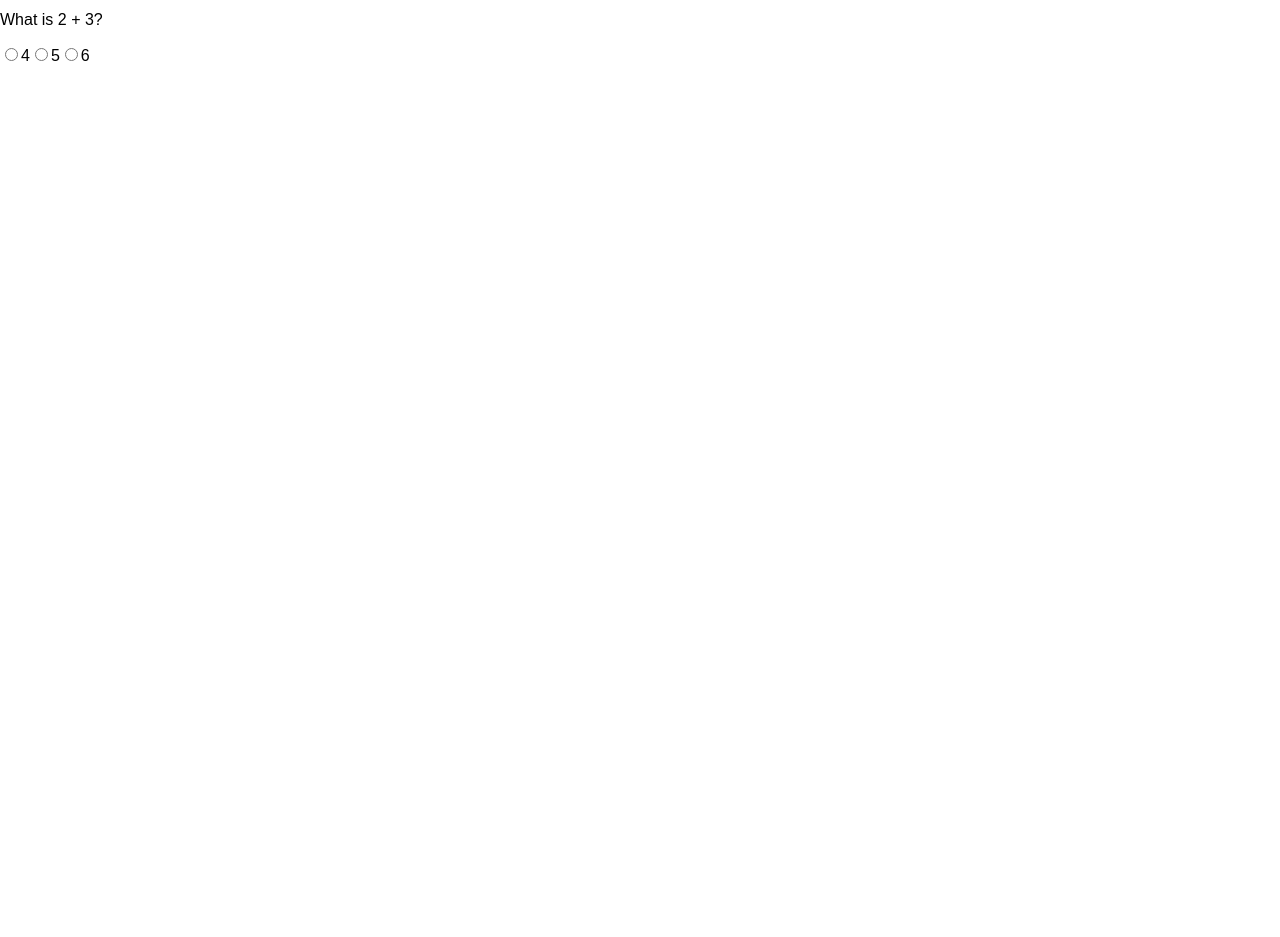
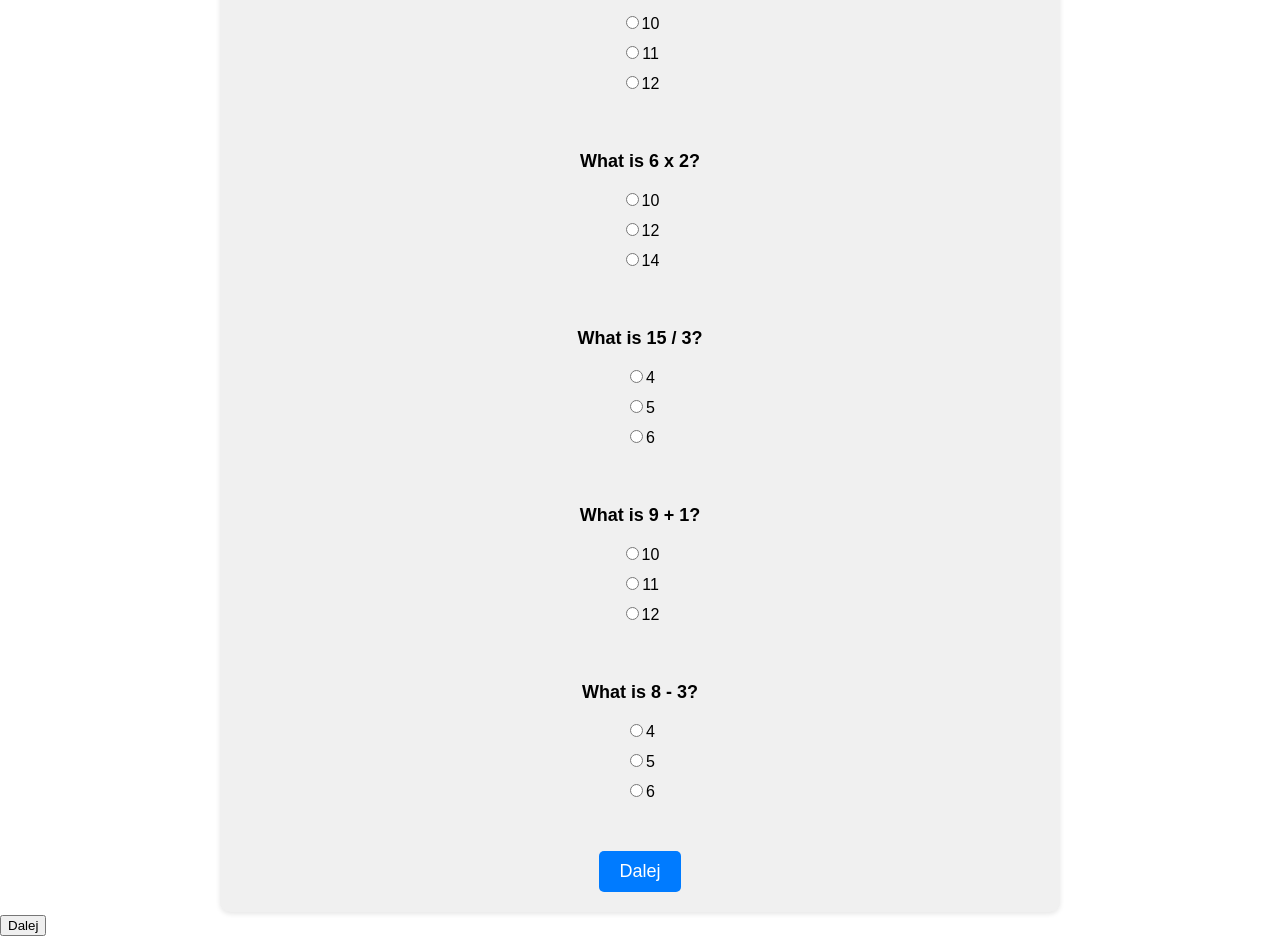
Before and after one commit to Leanid554/SunSet, a React (Create React App) app: page /test/54 in a window 1280 px wide. Shown: the part 400-1337 px from the top of the page. Before the commit the page ends 800 px from the top, so only its background shows below. Built offline with nearby package versions, Linux system fonts and the light colour scheme; a web font is replaced by a local one.

Commit message:
TestPage Done

```diff
--- a/src/components/Test/Test.jsx
+++ b/src/components/Test/Test.jsx
@@ -1,56 +1,168 @@
-// src/components/Test/Test.jsx
-import React from "react";
+import React, { useState } from "react";
+import { useNavigate } from "react-router-dom";
+import "./Test.scss"; // Подключение стилей
 
 const tests = {
   51: {
     title: "Test 1",
     questions: [
-      { question: "What is 2 + 2?", options: ["3", "4", "5"], answer: "4" }, //test block 1
+      { question: "What is 2 + 2?", options: ["3", "4", "5"], answer: "4" },
       { question: "What is 3 + 5?", options: ["7", "8", "9"], answer: "8" },
+      { question: "What is 10 - 5?", options: ["3", "5", "6"], answer: "5" },
+      { question: "What is 6 x 2?", options: ["10", "12", "14"], answer: "12" },
+      { question: "What is 8 / 2?", options: ["2", "4", "8"], answer: "4" },
+      { question: "What is 12 / 3?", options: ["3", "4", "5"], answer: "4" },
+      { question: "What is 9 + 3?", options: ["11", "12", "13"], answer: "12" },
+      { question: "What is 7 - 2?", options: ["4", "5", "6"], answer: "5" },
+      { question: "What is 15 / 5?", options: ["2", "3", "4"], answer: "3" },
+      { question: "What is 4 x 3?", options: ["10", "12", "15"], answer: "12" },
     ],
   },
   52: {
     title: "Test 2",
     questions: [
-      { question: "What is 1 + 1?", options: ["1", "2", "3"], answer: "2" },  //test block 2
+      { question: "What is 1 + 1?", options: ["1", "2", "3"], answer: "2" },
       { question: "What is 2 + 3?", options: ["4", "5", "6"], answer: "5" },
+      { question: "What is 4 x 2?", options: ["6", "8", "9"], answer: "8" },
+      { question: "What is 5 - 2?", options: ["1", "2", "3"], answer: "3" },
+      { question: "What is 3 x 3?", options: ["6", "9", "12"], answer: "9" },
+      { question: "What is 7 x 2?", options: ["13", "14", "15"], answer: "14" },
+      { question: "What is 8 - 5?", options: ["2", "3", "4"], answer: "3" },
+      { question: "What is 6 x 3?", options: ["16", "17", "18"], answer: "18" },
+      { question: "What is 9 + 4?", options: ["12", "13", "14"], answer: "13" },
+      { question: "What is 12 / 3?", options: ["3", "4", "5"], answer: "4" },
     ],
   },
   53: {
     title: "Test 3",
     questions: [
-      { question: "What is 1 + 1?", options: ["1", "2", "3"], answer: "2" },  //test block 2
-      { question: "What is 2 + 3?", options: ["4", "5", "6"], answer: "5" },
+      { question: "What is 7 + 2?", options: ["8", "9", "10"], answer: "9" },
+      { question: "What is 9 - 4?", options: ["4", "5", "6"], answer: "5" },
+      { question: "What is 2 x 4?", options: ["6", "8", "10"], answer: "8" },
+      { question: "What is 12 / 4?", options: ["2", "3", "4"], answer: "3" },
+      { question: "What is 10 - 7?", options: ["1", "2", "3"], answer: "3" },
+      { question: "What is 5 + 3?", options: ["7", "8", "9"], answer: "8" },
+      { question: "What is 15 / 5?", options: ["2", "3", "4"], answer: "3" },
+      { question: "What is 6 x 2?", options: ["10", "12", "14"], answer: "12" },
+      { question: "What is 20 - 5?", options: ["15", "16", "17"], answer: "15" },
+      { question: "What is 3 x 3?", options: ["6", "9", "12"], answer: "9" },
     ],
   },
   54: {
     title: "Test 4",
     questions: [
-      { question: "What is 1 + 1?", options: ["1", "2", "3"], answer: "2" },  //test block 2
-      { question: "What is 2 + 3?", options: ["4", "5", "6"], answer: "5" },
+      { question: "What is 5 + 5?", options: ["10", "11", "12"], answer: "10" },
+      { question: "What is 6 x 2?", options: ["10", "12", "14"], answer: "12" },
+      { question: "What is 15 / 3?", options: ["4", "5", "6"], answer: "5" },
+      { question: "What is 9 + 1?", options: ["10", "11", "12"], answer: "10" },
+      { question: "What is 8 - 3?", options: ["4", "5", "6"], answer: "5" },
+      { question: "What is 6 x 6?", options: ["34", "35", "36"], answer: "36" },
+      { question: "What is 2 + 8?", options: ["9", "10", "11"], answer: "10" },
+      { question: "What is 10 - 4?", options: ["5", "6", "7"], answer: "6" },
+      { question: "What is 3 x 5?", options: ["12", "13", "15"], answer: "15" },
+      { question: "What is 7 + 2?", options: ["8", "9", "10"], answer: "9" },
     ],
   },
 };
 
 function Test({ testId }) {
   const test = tests[testId];
+  const navigate = useNavigate();
+  const [currentPage, setCurrentPage] = useState(0); // Страница с вопросами
+  const [userAnswers, setUserAnswers] = useState([]); // Ответы пользователя
+  const [testFinished, setTestFinished] = useState(false); // Завершение теста
+  const questionsPerPage = 5;
+
+  // Вычисляем вопросы для текущей страницы
+  const startIndex = currentPage * questionsPerPage;
+  const currentQuestions = test?.questions.slice(startIndex, startIndex + questionsPerPage);
+
+  // Обработчик для ответа на вопрос
+  const handleAnswerChange = (questionIndex, answer) => {
+    const newAnswers = [...userAnswers];
+    newAnswers[questionIndex] = answer;
+    setUserAnswers(newAnswers);
+  };
+
+  // Функция для перехода на следующую страницу с вопросами
+  const handleNextPage = () => {
+    if (startIndex + questionsPerPage < test?.questions.length) {
+      setCurrentPage(currentPage + 1);
+    }
+  };
+
+  // Функция для завершения теста
+  const handleFinishTest = () => {
+    setTestFinished(true);
+  };
+
+  // Вычисляем процент правильных ответов
+  const correctAnswersCount = userAnswers.filter((answer, index) => answer === test?.questions[index].answer).length;
+  const totalQuestions = test?.questions.length;
+  const successPercentage = Math.round((correctAnswersCount / totalQuestions) * 100);
+
+  // Функция для перенаправления на страницу выбора видео
+  const redirectToVideoPage = () => {
+    navigate("/block/1"); // Переход на страницу выбора видео, можно изменить на нужную
+  };
 
   return (
     <div className="test">
       <h3>{test?.title}</h3>
       <form>
-        {test?.questions.map((q, index) => (
+        {currentQuestions?.map((q, index) => (
           <div key={index} className="question">
             <p>{q.question}</p>
             {q.options.map((option, i) => (
               <label key={i}>
-                <input type="radio" name={`question-${index}`} value={option} />
+                <input
+                  type="radio"
+                  name={`question-${startIndex + index}`}
+                  value={option}
+                  onChange={() => handleAnswerChange(startIndex + index, option)}
+                />
                 {option}
               </label>
             ))}
           </div>
         ))}
       </form>
+
+      {/* Кнопка "Dalej" для загрузки следующих 5 вопросов */}
+      <div className="buttons">
+        {startIndex + questionsPerPage < test?.questions.length && (
+          <button onClick={handleNextPage} className="next-button">
+            Dalej
+          </button>
+        )}
+      </div>
+
+      {/* Кнопка "Zakończ" появляется, когда все вопросы пройдены */}
+      {startIndex + questionsPerPage >= totalQuestions && !testFinished && (
+        <button onClick={handleFinishTest} className="finish-button">
+          Zakończ
+        </button>
+      )}
+
+      {/* Показ результатов после завершения теста */}
+      {testFinished && (
+        <div className="result">
+          <p>
+            Twój wynik: {successPercentage}%
+          </p>
+          {successPercentage >= 80 ? (
+            <p>Test jest zdany - twój wynik: {successPercentage}%</p>
+          ) : (
+            <p>Przejdź kurs ponownie</p>
+          )}
+
+          <div className="buttons">
+            <button onClick={redirectToVideoPage} className="go-to-video">
+              Wróć do wyboru video
+            </button>
+          </div>
+        </div>
+      )}
     </div>
   );
 }
--- /dev/null
+++ b/src/components/Test/Test.scss
@@ -0,0 +1,39 @@
+.test {
+    text-align: center;
+    padding: 20px;
+  }
+
+  .question {
+    margin-bottom: 15px;
+  }
+
+  .buttons {
+    margin-top: 20px;
+  }
+
+  .next-button, .finish-button, .go-to-video {
+    padding: 10px 20px;
+    background-color: #4CAF50;
+    color: white;
+    border: none;
+    border-radius: 5px;
+    cursor: pointer;
+    font-size: 16px;
+    margin-top: 10px;
+  }
+
+  .next-button:hover, .finish-button:hover, .go-to-video:hover {
+    background-color: #45a049;
+  }
+
+  .result {
+    margin-top: 30px;
+  }
+
+  .result p {
+    font-size: 18px;
+  }
+
+  .result .go-to-video {
+    margin-top: 20px;
+  }
--- a/src/components/videosData/videosData.jsx
+++ b/src/components/videosData/videosData.jsx
@@ -9,7 +9,7 @@ const videosData = {
       { id: 16, title: "Lekcja6", progress: 100 },
       { id: 17, title: "Lekcja7", progress: 100 },
       { id: 18, title: "Lekcja8", progress: 100 },
-      { id: 19, title: "Lekcja9", progress: 0 },
+      { id: 19, title: "Lekcja9", progress: 100 },
       { id: 51, title: "Test 1", progress: 0 },
     ],
     2: [
--- a/src/pages/MainPage/MainPage.jsx
+++ b/src/pages/MainPage/MainPage.jsx
@@ -8,7 +8,7 @@ function MainPage() {
     { title: "Block 1", path: "/block/1", videosData: [
       { id: 11, progress: 100 }, { id: 12, progress: 100 }, { id: 13, progress: 100 },
       { id: 14, progress: 100 }, { id: 15, progress: 100 }, { id: 16, progress: 100 },
-      { id: 17, progress: 0 }, { id: 18, progress: 0 }, { id: 19, progress: 0 }, { id: 51, progress: 0 }
+      { id: 17, progress: 100 }, { id: 18, progress: 100 }, { id: 19, progress: 100 }, { id: 51, progress: 0 }
     ], isEnabled: true },
     { title: "Block 2", path: "/block/2", videosData: [
       { id: 21, progress: 100 }, { id: 22, progress: 100 }, { id: 23, progress: 100 },
--- a/src/pages/TestPage/TestPage.jsx
+++ b/src/pages/TestPage/TestPage.jsx
@@ -1,16 +1,23 @@
-// src/pages/TestPage.jsx
-import React from "react";
+import React, { useState } from "react";
 import { useParams } from "react-router-dom";
-import Test from "../../components/Test/Test"; // Компонент с тестами
-
+import Test from "../../components/Test/Test";
+import "./TestPage.scss";
 
 function TestPage() {
-  const { id } = useParams(); // Получаем id теста из URL
+  const { id } = useParams(); // Получаем id теста из параметров
+  const [currentPage, setCurrentPage] = useState(0); // Управление страницами вопросов
+
+  const goToNextPage = () => {
+    setCurrentPage((prevPage) => prevPage + 1);
+  };
 
   return (
     <div className="test-page">
       <h2>Test {id}</h2>
-      <Test testId={id} />
+      <Test testId={id} page={currentPage} />
+      <button className="next-test-button" onClick={goToNextPage}>
+        Dalej
+      </button>
     </div>
   );
 }
--- /dev/null
+++ b/src/pages/TestPage/TestPage.scss
@@ -0,0 +1,50 @@
+.test {
+    padding: 20px;
+    background-color: #f0f0f0; /* Светло-серый фон */
+    border-radius: 10px;
+    box-shadow: 0 2px 5px rgba(0, 0, 0, 0.1);
+    width: 100%;
+    max-width: 800px;
+    margin: 0 auto;
+  }
+
+  h3 {
+    text-align: center;
+    font-size: 24px;
+    margin-bottom: 20px;
+    color: #333;
+  }
+
+  .question {
+    margin-bottom: 20px;
+  }
+
+  .question p {
+    font-size: 18px;
+    font-weight: bold;
+  }
+
+  .question label {
+    display: block;
+    margin-top: 10px;
+    font-size: 16px;
+  }
+
+  .buttons {
+    display: flex;
+    justify-content: center;
+    margin-top: 20px;
+  }
+
+  .next-button {
+    background-color: #007bff;
+    color: white;
+    padding: 10px 20px;
+    border-radius: 5px;
+    text-decoration: none;
+    font-size: 18px;
+  }
+
+  .next-button:hover {
+    background-color: #0056b3;
+  }
```
